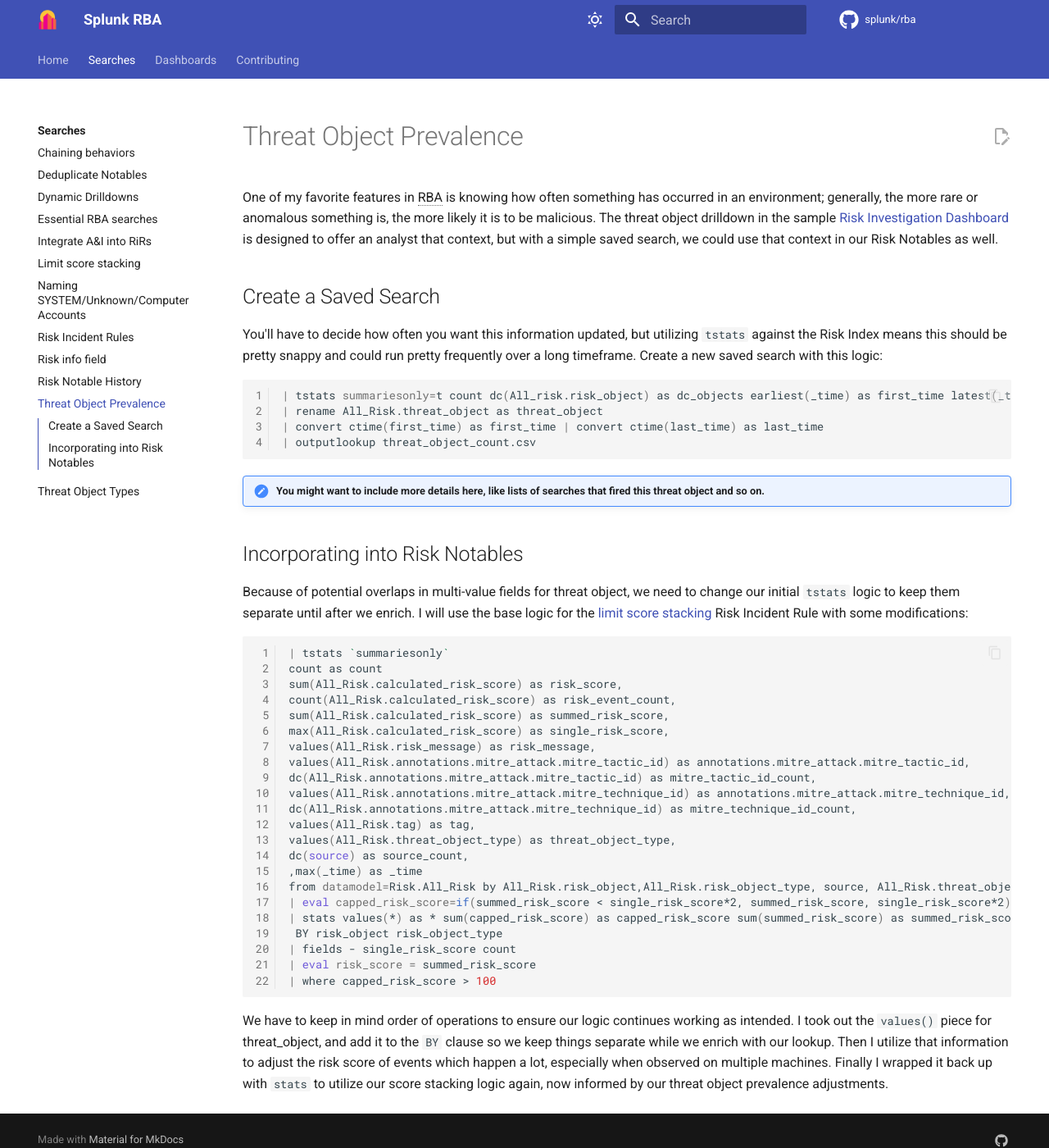
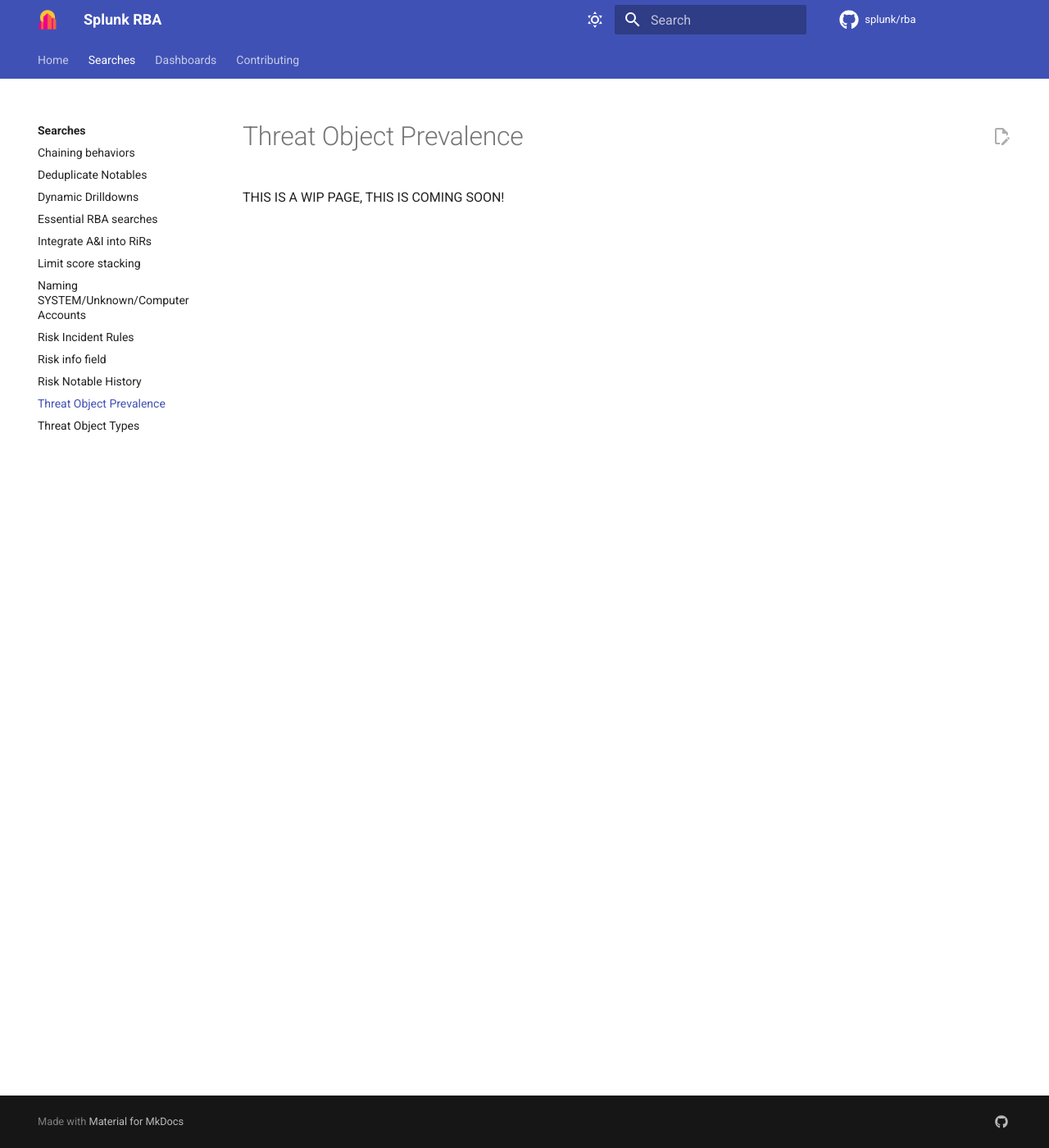
Before and after one commit to splunk/rba, an MkDocs documentation site: the page built from docs/searches/threat_object_prevalence.md, in a window 1280 px wide and 1400 px high. Shown: the whole window at 82% size. Built offline with MkDocs 1.6.1 and Material for MkDocs 9.7.7, drawn with Linux system fonts in a browser that asks for light colours; comment, search, counter and statistics services are not loaded.

Commit message:
Update threat_object_prevalence.md
this was never meant to be live, that SPL doesnt even include the lookup i mentioned :X been working on it, will be ready soon

````diff
--- a/docs/searches/threat_object_prevalence.md
+++ b/docs/searches/threat_object_prevalence.md
@@ -1,5 +1,8 @@
 # Threat Object Prevalence
 
+THIS IS A WIP PAGE, THIS IS COMING SOON!
+
+<!-- TODO:
 One of my favorite features in RBA is knowing how often something has occurred in an environment; generally, the more rare or anomalous something is, the more likely it is to be malicious. The threat object drilldown in the sample [Risk Investigation Dashboard](https://splunk.github.io/rba/dashboards/risk_investigation/){ target="blank" } is designed to offer an analyst that context, but with a simple saved search, we could use that context in our Risk Notables as well.
 
 ## Create a Saved Search
@@ -17,7 +20,7 @@
 
 ## Incorporating into Risk Notables
 
-Because of potential overlaps in multi-value fields for threat object, we need to change our initial `tstats` logic to keep them separate until after we enrich. I will use the base logic for the [limit score stacking](https://github.com/splunk/rba/blob/main/docs/searches/limit_score_stacking.md){ target="blank" } Risk Incident Rule with some modifications:
+I will use the base logic for the [limit score stacking](https://github.com/splunk/rba/blob/main/docs/searches/limit_score_stacking.md){ target="blank" } Risk Incident Rule with some modifications, and use the datamodel command for clarity and speed:
 
 ```shell linenums="1"
 | tstats `summariesonly`
````
Also changed, not shown: other parts of docs/searches/threat_object_prevalence.md (+1 -1 lines).
